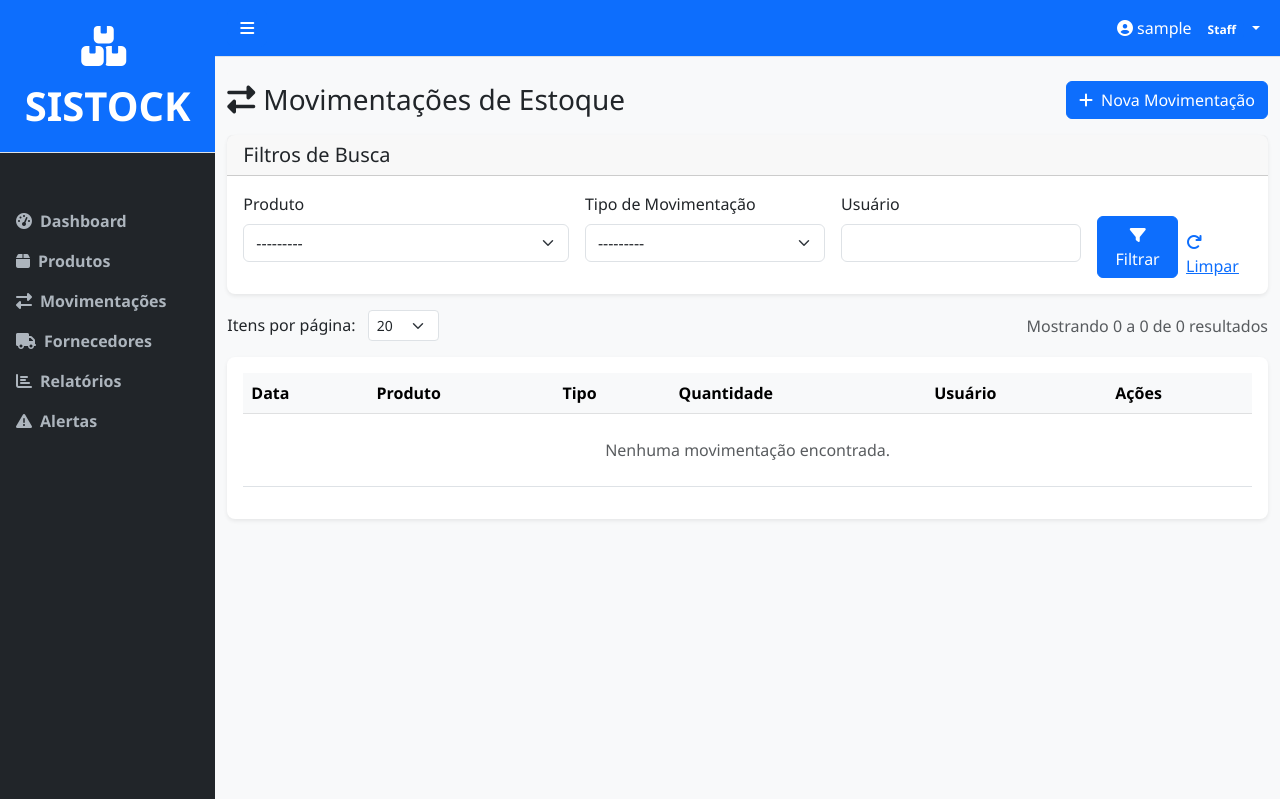
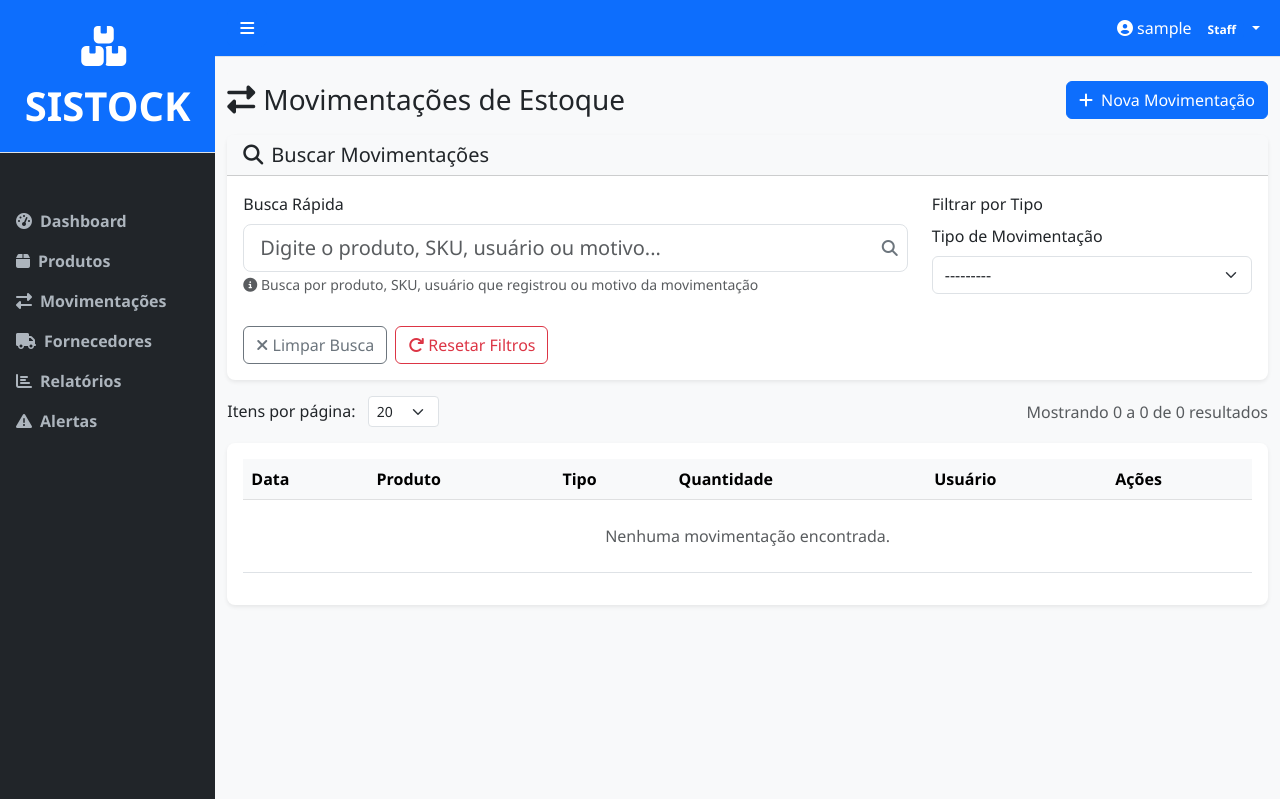
Before and after one commit to mateus-s-a/SISTOCK, a Django app: page /inventory/movements/ in a window 1280 px wide. Shown: the top 799 px of the page. Run offline with Django 5.2, Linux system fonts and the light colour scheme; the visitor is signed in with stand-in values (Sample User, id 1); data comes from the database, SQL or seed files in the repository; data that the repository does not hold is empty; parts of the project's set-up code (start-up, migrations or seed data) failed here and were passed over; some libraries are stand-ins or nearby versions.

Commit message:
refactor(inventory): Autocomplete lista de Movimentações

```diff
--- a/apps/inventory/templates/inventory/movement_create.html
+++ b/apps/inventory/templates/inventory/movement_create.html
@@ -21,7 +21,7 @@
 </div>
 
 
-<div class="card">
+<div class="card mb-4 shadow-sm">
     <div class="card-body">
         <form method="post" novalidate>
             {% csrf_token %}
--- a/apps/inventory/templates/inventory/movement_list.html
+++ b/apps/inventory/templates/inventory/movement_list.html
@@ -15,31 +15,49 @@
     </a>
 </div>
 
-<!-- Formulário de Filtros -->
+<!-- NOVA SEARCHBAR COM AUTOCOMPLETE -->
 <div class="card mb-3">
-    <div class="card-header">
-        <h5 class="mb-0">Filtros de Busca</h5>
+    <div class="card-header bg-light">
+        <h5 class="mb-0">
+            <i class="fas fa-search me-2"></i>Buscar Movimentações
+        </h5>
     </div>
     <div class="card-body">
-        <form class="row g-3" method="get">
-            <div class="col-md-4">
-                {{ filter.form.product|as_crispy_field }}
+        <div class="row">
+            <!-- Searchbar Principal -->
+            <div class="col-md-8 mb-3">
+                <label class="form-label">Busca Rápida</label>
+                <input
+                    type="text"
+                    id="movementSearch"
+                    class="form-control form-control-lg"
+                    placeholder="Digite o produto, SKU, usuário ou motivo..."
+                    autocomplete="off"
+                >
+                <small class="text-muted">
+                    <i class="fas fa-info-circle"></i>
+                    Busca por produto, SKU, usuário que registrou ou motivo da movimentação
+                </small>
             </div>
-            <div class="col-md-3">
-                {{ filter.form.movement_type|as_crispy_field }}
+
+            <!-- Filtro Rápido por Tipo -->
+            <div class="col-md-4 mb-3">
+                <form method="get" id="typeFilterForm">
+                    <label class="form-label">Filtrar por Tipo</label>
+                    {{ filter.form.movement_type|as_crispy_field }}
+                </form>
             </div>
-            <div class="col-md-3">
-                {{ filter.form.user__username|as_crispy_field }}
-            </div>
-            <div class="col-md-2 d-flex align-items-end">
-                <button type="submit" class="btn btn-primary w-100 me-2">
-                    <i class="fas fa-filter"></i> Filtrar
-                </button>
-                <a href="{% url 'inventory:movement_list' %}" class="btn-outline-danger w-100">
-                    <i class="fas fa-redo"></i> Limpar
-                </a>
-            </div>
-        </form>
+        </div>
+
+        <!-- Botões de Ação -->
+        <div class="d-flex gap-2">
+            <button type="button" class="btn btn-outline-secondary" onclick="clearMovementSearch()">
+                <i class="fas fa-times"></i> Limpar Busca
+            </button>
+            <a href="{% url 'inventory:movement_list' %}" class="btn btn-outline-danger">
+                <i class="fas fa-redo"></i> Resetar Filtros
+            </a>
+        </div>
     </div>
 </div>
 
@@ -138,3 +156,78 @@
 {% endif %}
 
 {% endblock %}
+
+
+
+
+{% block extra_js %}
+
+<script>
+document.addEventListener('DOMContentLoaded', function() {
+    // Inicializa autocomplete para movimentações
+    const movementSearchInput = document.getElementById('movementSearch');
+
+    if (movementSearchInput) {
+        const autocomplete = new Autocomplete(movementSearchInput, '{% url "inventory:movement_autocomplete" %}', {
+            minChars: 2,
+            debounceTime: 300,
+
+            // Formata cada resultado
+            formatResult: function(result, query) {
+                const highlightText = (text) => {
+                    const regex = new RegExp(`(${query})`, 'gi');
+                    return text.replace(regex, '<span class="highlight">$1</span>');
+                };
+
+                // Badge de tipo de movimentação
+                let typeBadge = '';
+                if (result.movement_type === 'IN') {
+                    typeBadge = '<span class="badge bg-success">Entrada</span>';
+                } else if (result.movement_type === 'OUT') {
+                    typeBadge = '<span class="badge bg-danger">Saída</span>';
+                } else {
+                    typeBadge = '<span class="badge bg-warning text-dark">Ajuste</span>';
+                }
+
+                return `
+                    <div class="autocomplete-item-title">
+                        ${highlightText(result.product_name)} ${typeBadge}
+                    </div>
+                    <div class="autocomplete-item-subtitle">
+                        <i class="fas fa-box"></i> SKU: de>${result.product_sku}</code> |
+                        <i class="fas fa-sort-amount-up"></i> Qtd: ${result.quantity} |
+                        <i class="fas fa-user"></i> ${highlightText(result.user)} |
+                        <i class="fas fa-calendar"></i> ${result.created_at}
+                        ${result.reason !== 'Sem motivo' ? '<br><small class="text-muted"><i class="fas fa-comment"></i> ' + highlightText(result.reason) + '</small>' : ''}
+                    </div>
+                `;
+            },
+
+            // Ação ao selecionar
+            onSelect: function(result) {
+                // Redireciona para detalhes da movimentação
+                window.location.href = result.url;
+            }
+        });
+    }
+
+    // Auto-submit do filtro de tipo
+    const typeSelect = document.querySelector('select[name="movement_type"]');
+    if (typeSelect) {
+        typeSelect.addEventListener('change', function() {
+            document.getElementById('typeFilterForm').submit();
+        });
+    }
+});
+
+// Função para limpar busca
+function clearMovementSearch() {
+    document.getElementById('movementSearch').value = '';
+    const results = document.querySelector('.autocomplete-results');
+    if (results) {
+        results.classList.remove('show');
+    }
+}
+</script>
+
+{% endblock %}
--- a/apps/inventory/urls.py
+++ b/apps/inventory/urls.py
@@ -5,6 +5,7 @@
 
 urlpatterns = [
     path('dashboard/', views.DashboardView.as_view(), name='dashboard'),
+    path('api/autocomplete/', views.MovementAutocompleteView.as_view(), name='movement_autocomplete'),
 
     path('movements/', views.MovementListView.as_view(), name='movement_list'),
     path('movements/add/', views.MovementCreateView.as_view(), name='movement_create'),
--- a/apps/inventory/views.py
+++ b/apps/inventory/views.py
@@ -2,10 +2,14 @@
 from django.urls import reverse_lazy
 from django.shortcuts import render, redirect
 from django.views.generic import TemplateView, CreateView, ListView, DetailView
+from django.views.decorators.cache import cache_page
+from django.views import View
 from django.contrib.auth.mixins import LoginRequiredMixin
 from django.contrib.messages.views import SuccessMessageMixin
 from django.contrib import messages
 from django.db.models import F, Q
+from django.http import JsonResponse
+from django.utils.decorators import method_decorator
 
 from apps.products.models import Product
 from apps.suppliers.models import Supplier
@@ -36,6 +40,11 @@
 
         # Busca as 10 movimentações mais recentes
         recent_activities = StockMovement.objects.select_related('product', 'user').order_by('-created_at')[:10]
+        # recent_activities = StockMovement.objects.select_related('product', 'user').only(
+        #     'id', 'created_at', 'movement_type', 'quantity', 'reason',
+        #     'product__name', 'product__sku',
+        #     'user__username', 'user__first_name', 'user__last_name'
+        # ).order_by('-created_at')[:10]
 
         context.update({
             'total_products': total_products,
@@ -75,6 +84,69 @@
 
     def get_paginate_by(self, queryset):
         return self.request.GET.get('page_size', self.paginate_by)
+
+
+
+@method_decorator(cache_page(60 * 5), name='dispatch')  # Cache de 5 minutos
+class MovementAutocompleteView(View):
+    """
+    API endpoint para autocomplete de movimentações.
+    Busca por: nome do produto, SKU, tipo de movimentação, usuário.
+    """
+
+    def get(self, request):
+        query = request.GET.get('q', '').strip()
+
+        # Retorna vazio se query muito curta
+        if len(query) < 2:
+            return JsonResponse({'results': []})
+
+        # Busca movimentações (case-insensitive, busca parcial)
+        movements = StockMovement.objects.filter(
+            Q(product__name__icontains=query) |
+            Q(product__sku__icontains=query) |
+            Q(user__username__icontains=query) |
+            Q(user__first_name__icontains=query) |
+            Q(user__last_name__icontains=query) |
+            Q(reason__icontains=query)
+        ).select_related(
+            'product', 'user'
+        ).only(
+            'id', 'created_at', 'movement_type', 'quantity', 'reason',
+            'product__name', 'product__sku',
+            'user__username', 'user__first_name', 'user__last_name'
+        ).order_by('-created_at')[:10]      # Limita a 10 resultados mais recentes
+
+        # Mapeamento de tipos para display
+        type_display = {
+            'IN': 'Entrada',
+            'OUT': 'Saída',
+            'ADJ': 'Ajuste'
+        }
+
+        # Formata resultados como JSON
+        results = []
+        for movement in movements:
+            user_display = movement.user.get_full_name() or movement.user.username
+
+            results.append({
+                'id': movement.id,
+                'product_name': movement.product.name,
+                'product_sku': movement.product.sku,
+                'movement_type': movement.movement_type,
+                'movement_type_display': type_display.get(movement.movement_type, movement.movement_type),
+                'quantity': movement.quantity,
+                'user': user_display,
+                'reason': movement.reason or 'Sem motivo',
+                'created_at': movement.created_at.strftime('%d/%m/%Y %H:%M'),
+                'url': f'/inventory/movements/{movement.id}/'
+            })
+
+        return JsonResponse({
+            'results': results,
+            'count': len(results),
+            'query': query
+        })
 
 
 
```
